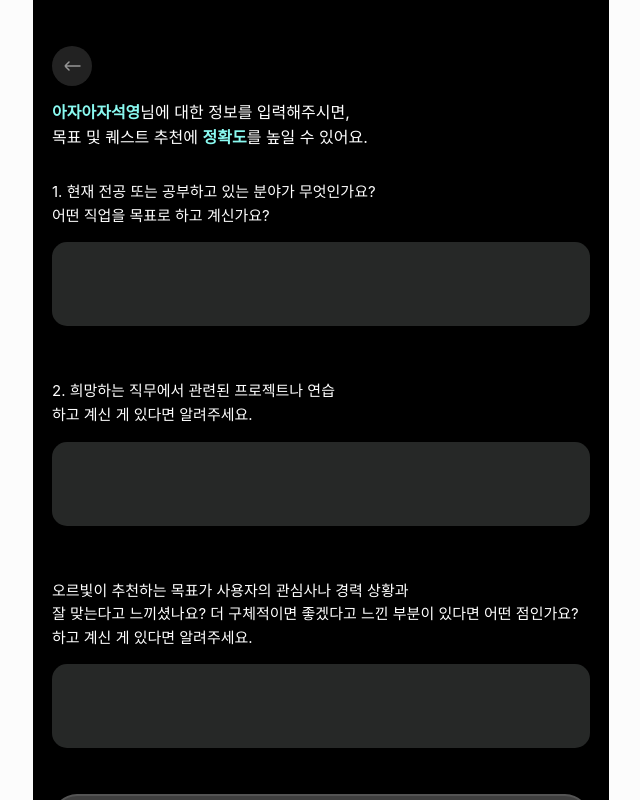
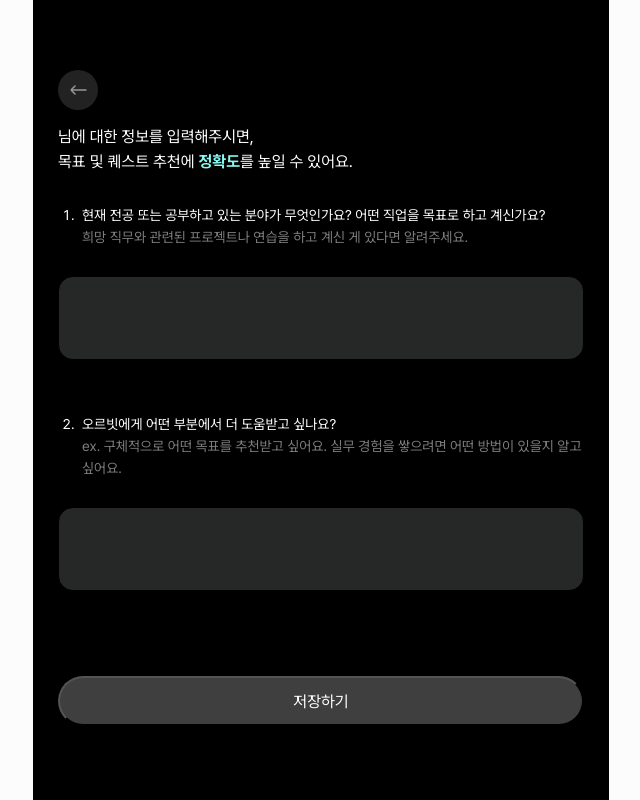
Before and after one commit to 9oormthon-univ/2024_DANPOON_TEAM_52_FE, a React (Create React App) app: page /custom in a window 1280 px wide. Shown: the whole page, without its empty margins (319-959 px from the left). Built offline with nearby package versions, Linux system fonts and the light colour scheme; no server answers.

Commit message:
🎨맞춤형설정  페이지 UI 및 문구 수정

```diff
--- a/src/pages/Mypage/CustomGuide.jsx
+++ b/src/pages/Mypage/CustomGuide.jsx
@@ -1,72 +1,122 @@
+import React from "react"
 import { Wrapper } from "../Mypage/SettingPage/styled"
 import BackwardButton from "../../components/BackwardButton"
 import { useNavigate } from "react-router-dom"
-import { useState } from "react"
-import { Text } from "../../components/Typo"
-import { Highlight } from "../../components/Typo"
+import { Text, Highlight } from "../../components/Typo"
+import { useRecoilValue } from "recoil"
+import userAtom from "../../store/atoms/user"
+
 const CustomGuidePage = () => {
+  const userData = useRecoilValue(userAtom)
+  const navigate = useNavigate()
+
+  const handleSave = () => {
+    console.log("저장하기 버튼 클릭") // 버튼 동작 구현
+  }
+
   return (
     <Wrapper>
-      <BackwardButton
-        onClick={() => {
-          navigate("/mypage")
+      <BackwardButton onClick={() => navigate("/mypage")} />
+      <Text
+        style={{
+          fontSize: "16px",
+          fontWeight: "semibold",
+          marginTop: "14px",
+          fontFamily: "Pretendard",
         }}
-      />
-      <Text
-        style={{ fontSize: "16px", fontWeight: "semibold", marginTop: "14px" }}
       >
-        <Highlight>아자아자석영</Highlight>님에 대한 정보를 입력해주시면,
+        <Highlight>{userData.nickname}</Highlight>님에 대한 정보를 입력해주시면,
         <br />
         목표 및 퀘스트 추천에 <Highlight>정확도</Highlight>를 높일 수 있어요.
       </Text>
+
+      {/* 질문 섹션 */}
+      <TextSection
+        question="현재 전공 또는 공부하고 있는 분야가 무엇인가요? 어떤 직업을 목표로 하고 계신가요?"
+        subText="희망 직무와 관련된 프로젝트나 연습을 하고 계신 게 있다면 알려주세요."
+        start="1"
+      />
+      <InfoBox/>
+
+      <TextSection
+        question="오르빗에게 어떤 부분에서 더 도움받고 싶나요?"
+        subText="ex. 구체적으로 어떤 목표를 추천받고 싶어요. 실무 경험을 쌓으려면 어떤 방법이 있을지 알고 싶어요."
+        start="2"
+      />
+      <InfoBox />
+
+      {/* 저장하기 버튼 */}
+      <SaveButton onClick={handleSave} />
+    </Wrapper>
+  )
+}
+
+// 질문과 서브텍스트를 분리하여 컴포넌트화
+const TextSection = ({ question, subText, start }) => (
   <Text
-        style={{ fontSize: "15px", fontWeight: "semibold", marginTop: "14px" }}
+    style={{
+      fontSize: "14px",
+      fontWeight: "semibold",
+      marginTop: "14px",
+      fontFamily: "Pretendard",
+    }}
   >
-        1. 현재 전공 또는 공부하고 있는 분야가 무엇인가요?
+    <ol start={start}>
+      <li>
+        {question}
+        {subText && (
+          <span
+            style={{
+              fontSize: "14px",
+              color: "#7D7D7D",
+              fontWeight: "semibold",
+              fontFamily: "Pretendard",
+            }}
+          >
             <br />
-        어떤 직업을 목표로 하고 계신가요?
+            {subText}
+          </span>
+        )}
+      </li>
+    </ol>
   </Text>
+)
+
+export default CustomGuidePage
+
+// 공통적으로 사용하는 스타일 컴포넌트를 분리
+const InfoBox = ({ children }) => (
   <div
     style={{
       width: "100%",
       height: "84px",
       background: "#262827",
       borderRadius: "15px",
-          marginBottom:"39px"
+      marginBottom: "39px",
+      border:"1px solid black"
     }}
-      ></div>
-      <Text
-        style={{ fontSize: "15px", fontWeight: "semibold", marginTop: "14px" }}
   >
-        2. 희망하는 직무에서 관련된 프로젝트나 연습
-        <br />
-        하고 계신 게 있다면 알려주세요.
-      </Text>
-      <div
+    {children}
+  </div>
+)
+
+const SaveButton = ({ onClick }) => (
+  <button
+    onClick={onClick}
     style={{
-          width: "100%",
-          height: "84px",
-          background: "#262827",
-          borderRadius: "15px",
-          marginBottom:"39px"
+      height: "50px",
+      display: "flex",
+      justifyContent: "center",
+      alignItems: "center",
+      borderRadius: "30px",
+      fontFamily: "Pretendard",
+      marginTop: "46px",
+      background: "#3F3F3F",
+      color: "white",
+      fontSize: "16px",
+      fontWeight: "semibold",
     }}
-      ></div>{" "}
-      <Text
-        style={{ fontSize: "15px", fontWeight: "semibold", marginTop: "14px" }}
   >
-        오르빛이 추천하는 목표가 사용자의 관심사나 경력 상황과<br/>잘 맞는다고 느끼셨나요? 더 구체적이면 좋겠다고 느낀 부분이 있다면 어떤 점인가요?
-        하고 계신 게 있다면 알려주세요.
-      </Text>
-      <div
-        style={{
-          width: "100%",
-          height: "84px",
-          background: "#262827",
-          borderRadius: "15px",
-        }}
-      ></div>
-      <button style={{height:"50px", display:"flex", justifyContent:"center", alignItems:"center", borderRadius:"30px", fontFamily:"Pretendard",marginTop:"46px", background:"#3F3F3F", color:"white",fontSize:"16px", fontWeight:"semibold"}}>저장하기</button>
-    </Wrapper>
+    저장하기
+  </button>
 )
-}
-export default CustomGuidePage
--- a/src/pages/Mypage/SettingPage/index.jsx
+++ b/src/pages/Mypage/SettingPage/index.jsx
@@ -53,7 +53,7 @@ const SettingPage = () => {
         <SettingItem>
           <ItemName>희망직무</ItemName>
           <div style={{ display: "flex", flexDirection: "column" }}>
-            <Content>직무</Content>
+            <Content>{userJob[0].category}</Content>
             <Content
               style={{ fontSize: "10px", marginTop: "5px", color: "#C3C3C3" }}
             >
@@ -72,10 +72,10 @@ const SettingPage = () => {
           </Option>
         </SettingItem>
         <SettingItem>
-          <ItemName>맞춤형 지침</ItemName>
+          <ItemName>맞춤형 설정</ItemName>
           <div style={{ display: "flex", flexDirection: "column" }}>
             <Content style={{ fontSize: "11px" }}>
-              입력시 목표 추천에 도움이 돼요
+              개인화된 목표 추천에 도움
             </Content>
           </div>
           <Option
--- a/src/pages/Mypage/SettingPage/styled.jsx
+++ b/src/pages/Mypage/SettingPage/styled.jsx
@@ -5,7 +5,7 @@ import { Switch } from "antd";
 export const Wrapper = styled.div`
     display:flex;
     flex-direction:column;
-    padding: 46px 19px 0px 19px;
+    padding: 70px 25px 0px 25px;
 `
 export const Group = styled.div`
     display:flex;
```
Lines whose indentation alone changed are shown as unchanged.
